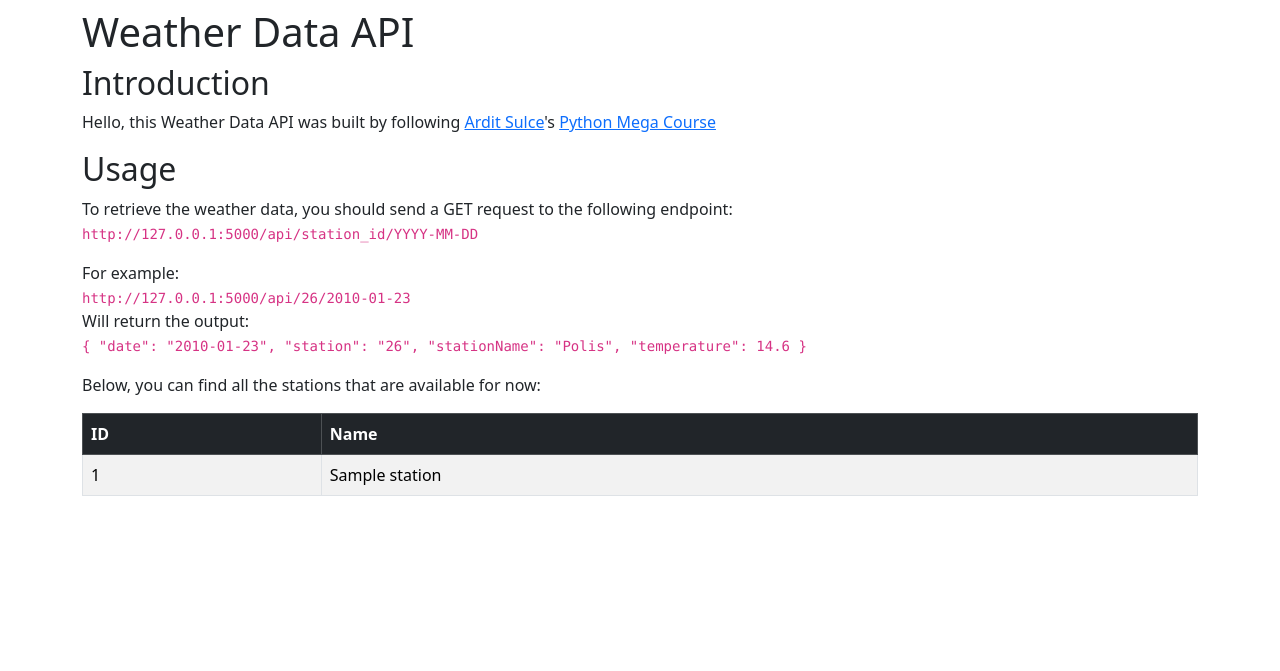
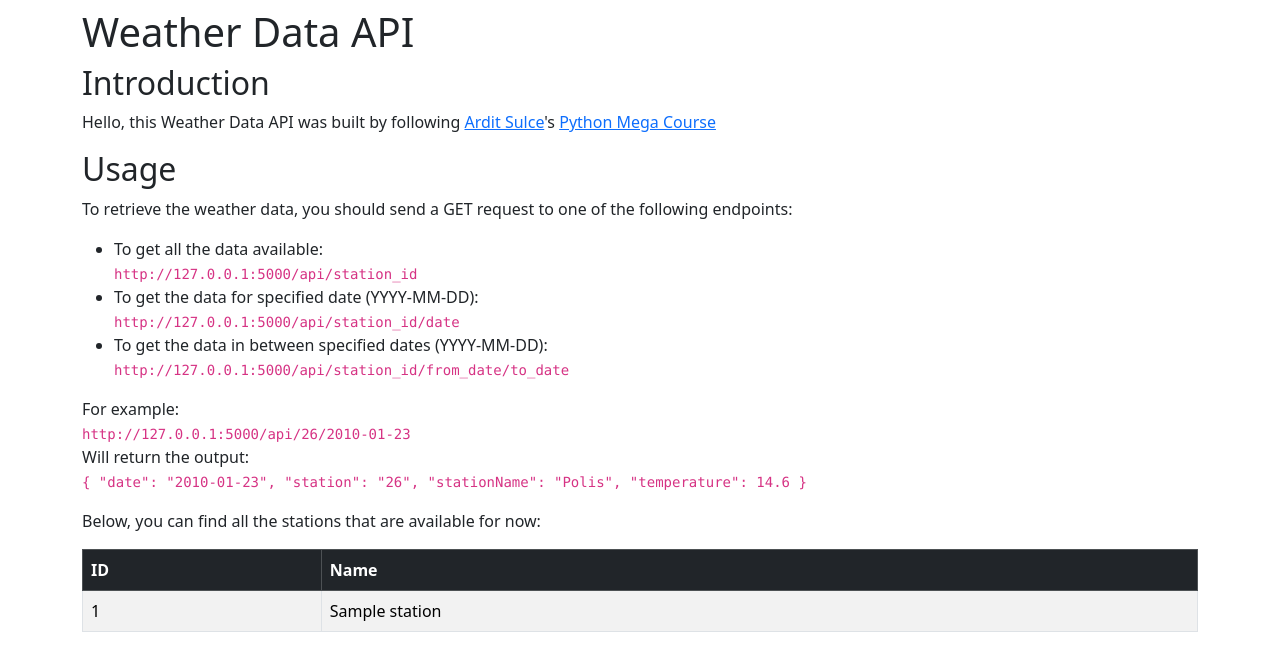
Before and after one commit to bpekalp/Python-Course, a Flask app: template 6_weatherAPI/templates/home.html in a window 1280 px wide. Shown: the part 56-727 px from the top of the page. Run offline with Flask 3, Linux system fonts and the light colour scheme; the template is opened without the code that fills it: most values are stand-ins (such as "Sample title", 1, 10 or a date in 2020).

Commit message:
Add usage instructions for new endpoints

```diff
--- a/6_weatherAPI/templates/home.html
+++ b/6_weatherAPI/templates/home.html
@@ -1,12 +1,14 @@
 <!DOCTYPE html>
 <html lang="en">
-
   <head>
     <meta charset="UTF-8" />
     <meta name="viewport" content="width=device-width, initial-scale=1.0" />
     <title>Weather Data API</title>
-    <link href="https://cdn.jsdelivr.net/npm/bootstrap@5.3.3/dist/css/bootstrap.min.css" rel="stylesheet"
-        integrity="sha384-QWTKZyjpPEjISv5WaRU9OFeRpok6YctnYmDr5pNlyT2bRjXh0JMhjY6hW+ALEwIH" crossorigin="anonymous">
+    <link
+      href="https://cdn.jsdelivr.net/npm/bootstrap@5.3.3/dist/css/bootstrap.min.css"
+      rel="stylesheet"
+      integrity="sha384-QWTKZyjpPEjISv5WaRU9OFeRpok6YctnYmDr5pNlyT2bRjXh0JMhjY6hW+ALEwIH"
+      crossorigin="anonymous" />
   </head>
 
   <body>
@@ -14,14 +16,25 @@
       <nav class="navbar navbar-expand-lg bg-dark">
         <div class="container">
           <a class="navbar-brand text-light" href="/">Weather Data API</a>
-                <button class="navbar-toggler" type="button" data-bs-toggle="collapse" data-bs-target="#navbarNav"
-                    aria-controls="navbarNav" aria-expanded="false" aria-label="Toggle navigation">
+          <button
+            class="navbar-toggler"
+            type="button"
+            data-bs-toggle="collapse"
+            data-bs-target="#navbarNav"
+            aria-controls="navbarNav"
+            aria-expanded="false"
+            aria-label="Toggle navigation">
             <span class="navbar-toggler-icon"></span>
           </button>
           <div class="collapse navbar-collapse" id="navbarNav">
             <ul class="navbar-nav">
               <li class="nav-item">
-                            <a class="nav-link active text-light" aria-current="page" href="/">Home</a>
+                <a
+                  class="nav-link active text-light"
+                  aria-current="page"
+                  href="/"
+                  >Home</a
+                >
               </li>
             </ul>
           </div>
@@ -36,27 +49,41 @@
           Hello, this Weather Data API was built by following
           <a href="http://linkedin.com/in/arditsulce">Ardit Sulce</a>'s
           <a href="http://www.udemy.com/course/the-python-mega-course/">
-                    Python Mega Course</a>
+            Python Mega Course</a
+          >
         </p>
       </div>
       <div>
         <h2>Usage</h2>
         <p>
-                To retrieve the weather data, you should send a GET request to the
-                following endpoint: <br>
-                <code> http://127.0.0.1:5000/api/station_id/YYYY-MM-DD </code>
+          To retrieve the weather data, you should send a GET request to one of
+          the following endpoints: <br />
         </p>
+
+        <ul>
+          <li>
+            To get all the data available: <br />
+            <code> http://127.0.0.1:5000/api/station_id </code>
+          </li>
+          <li>
+            To get the data for specified date (YYYY-MM-DD): <br />
+            <code> http://127.0.0.1:5000/api/station_id/date </code>
+          </li>
+          <li>
+            To get the data in between specified dates (YYYY-MM-DD): <br />
+            <code>
+              http://127.0.0.1:5000/api/station_id/from_date/to_date
+            </code>
+          </li>
+        </ul>
+
         <p>
-                For example: <br>
-                <code> http://127.0.0.1:5000/api/26/2010-01-23 </code> <br>
-                Will return the output: <br>
+          For example: <br />
+          <code> http://127.0.0.1:5000/api/26/2010-01-23 </code> <br />
+          Will return the output: <br />
           <code>
-                    {
-                        "date": "2010-01-23",
-                        "station": "26",
-                        "stationName": "Polis",
-                        "temperature": 14.6
-                      }
+            { "date": "2010-01-23", "station": "26", "stationName": "Polis",
+            "temperature": 14.6 }
           </code>
         </p>
       </div>
@@ -80,9 +107,9 @@
         </table>
       </div>
     </div>
-    <script src="https://cdn.jsdelivr.net/npm/bootstrap@5.3.3/dist/js/bootstrap.bundle.min.js"
+    <script
+      src="https://cdn.jsdelivr.net/npm/bootstrap@5.3.3/dist/js/bootstrap.bundle.min.js"
       integrity="sha384-YvpcrYf0tY3lHB60NNkmXc5s9fDVZLESaAA55NDzOxhy9GkcIdslK1eN7N6jIeHz"
       crossorigin="anonymous"></script>
   </body>
-
 </html>
```
Lines whose indentation alone changed are shown as unchanged.
